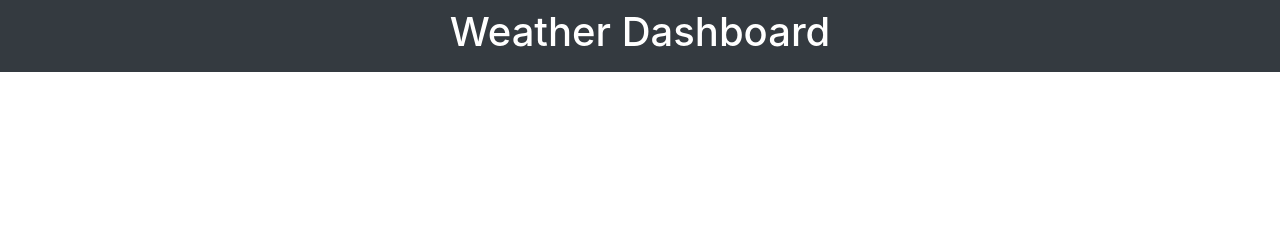
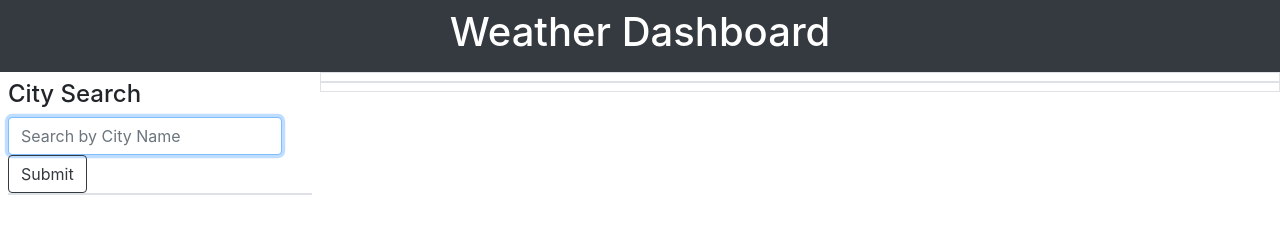
Before and after one commit to DarkstarDazed/Weather-App, a plain HTML site: page index.html in a window 1280 px wide. Drawn offline with nearby package versions, Linux system fonts and the light colour scheme; files that its build step writes are made by us from their sources; files whose address does not match are found by name.

Commit message:
added basic html layout with bootstrap classes and id's for api calls

```diff
--- a/index.html
+++ b/index.html
@@ -19,7 +19,28 @@
 
     <!-- Search nav bar -->
     <main class="container-fluid">
-
+        <div class="row">
+            <nav class="col-12 col-md-3 p-2 search-column">
+                <form class="form-inline" id="city-submit">
+                    <h4>City Search</h2>
+                        <input id="city" type="text" autofocus="true" class="form-control mr-sm-2 form-input" type="search" placeholder="Search by City Name" aria-label="Search">
+                        <button class="btn btn-outline-dark my-2 my-sm-0" type="submit">Submit</button>
+                </form>
+                <div class="past-search border" id="past-search-buttons"></div>
+            </nav>
+            <section class="col-12 col-md-9">
+                <div class="row border selected-city" id="current-forecast">
+                    <div class="col-12">
+                        <h2 id="searched-city"></h2>
+                        <div id="current-weather-container" class="list-group"></div>
+                    </div>
+                </div>
+                <div class="row border" id="five-day-forecast">
+                    <h2 class="col-12" id="forecast"></h2>
+                    <div class="d-flex" id="fiveday-container"></div>
+                </div>
+            </section>
+        </div>
     </main>
 
     <!-- Links -->
```
